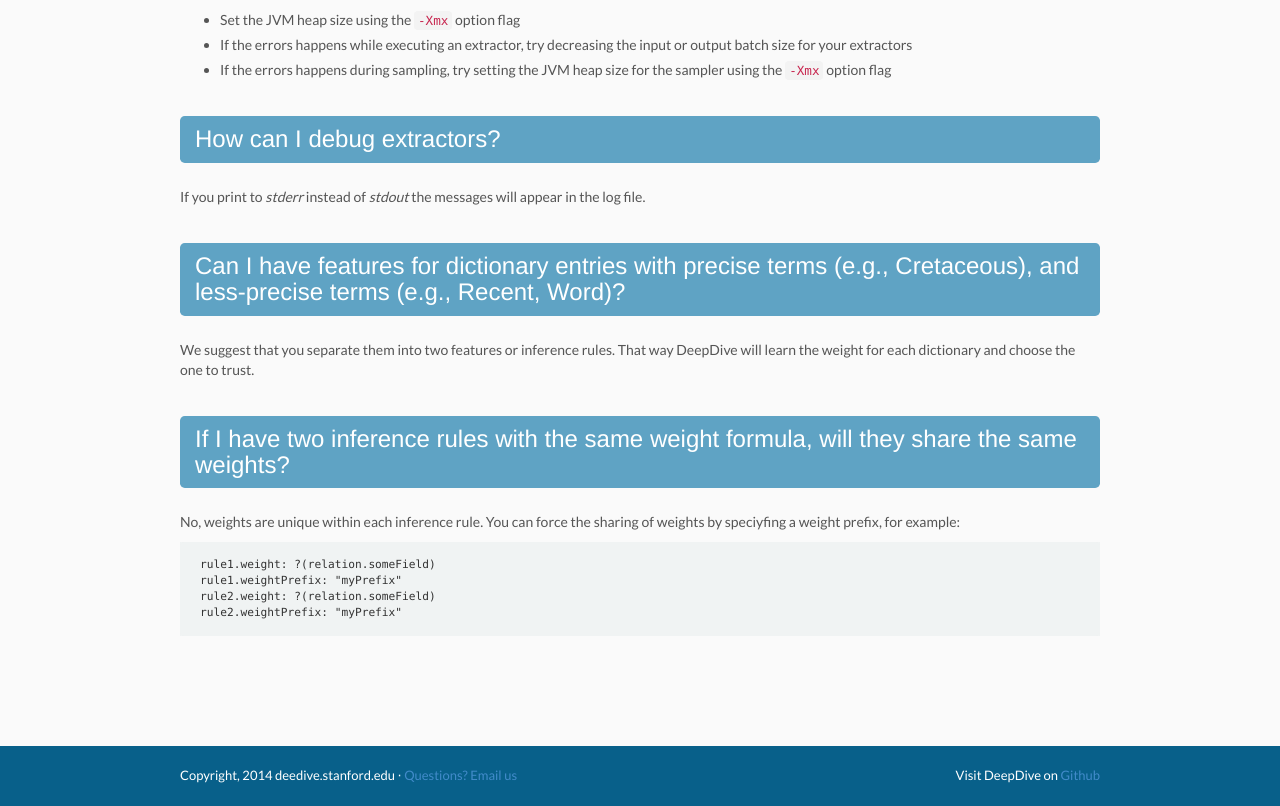
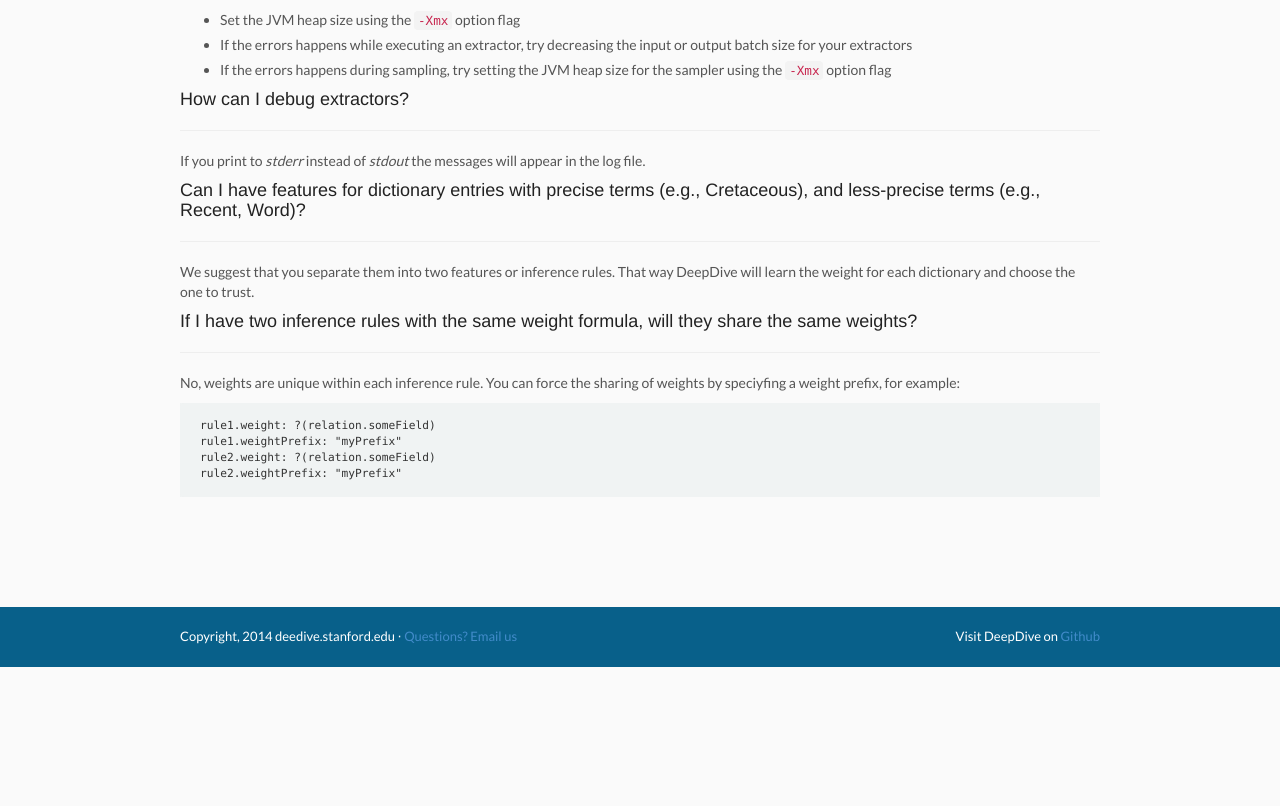
Before and after one commit to senaraiandi/deepdive, a Jekyll site: the page built from doc/faq.md, in a window 1280 px wide. Shown: the part 325-1131 px from the top of the page. Built offline with Jekyll 4.4.1, drawn with Linux system fonts in a browser that asks for light colours; nearby versions of some CDN libraries; after the commit the page ends 992 px from its top, so only the background shows below that.

Commit message:
fix FAQ html

```diff
--- a/doc/faq.md
+++ b/doc/faq.md
@@ -14,16 +14,19 @@ Refer to the [Performance Tuning guide](/doc/performance.html) and try the follo
 - If the errors happens while executing an extractor, try decreasing the input or output batch size for your extractors
 - If the errors happens during sampling, try setting the JVM heap size for the sampler using the `-Xmx` option flag
 
-### How can I debug extractors?
 
+#### How can I debug extractors?
+---
 If you print to *stderr* instead of *stdout* the messages will appear in the log file.
 
-### Can I have features for dictionary entries with precise terms (e.g., Cretaceous), and less-precise terms (e.g., Recent, Word)?
 
+#### Can I have features for dictionary entries with precise terms (e.g., Cretaceous), and less-precise terms (e.g., Recent, Word)?
+---
 We suggest that you separate them into two features or inference rules. That way DeepDive will learn the weight for each dictionary and choose the one to trust.
 
-### If I have two inference rules with the same weight formula, will they share the same weights?
 
+#### If I have two inference rules with the same weight formula, will they share the same weights?
+---
 No, weights are unique within each inference rule. You can force the sharing of weights by speciyfing a weight prefix, for example:
 
     rule1.weight: ?(relation.someField)
```
